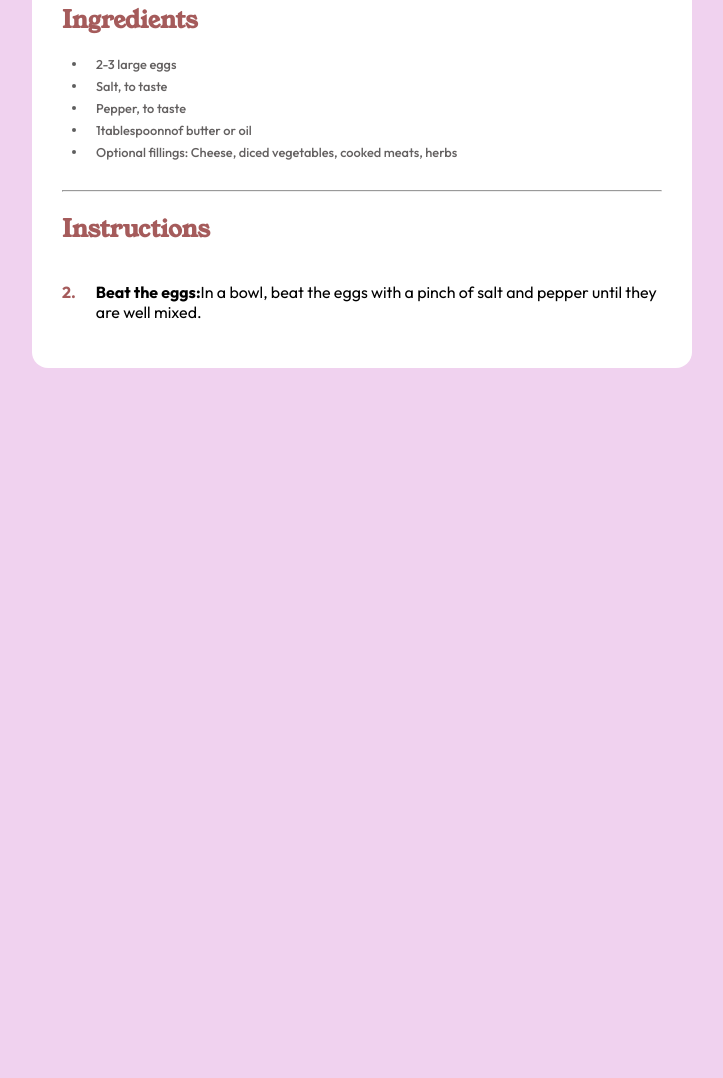
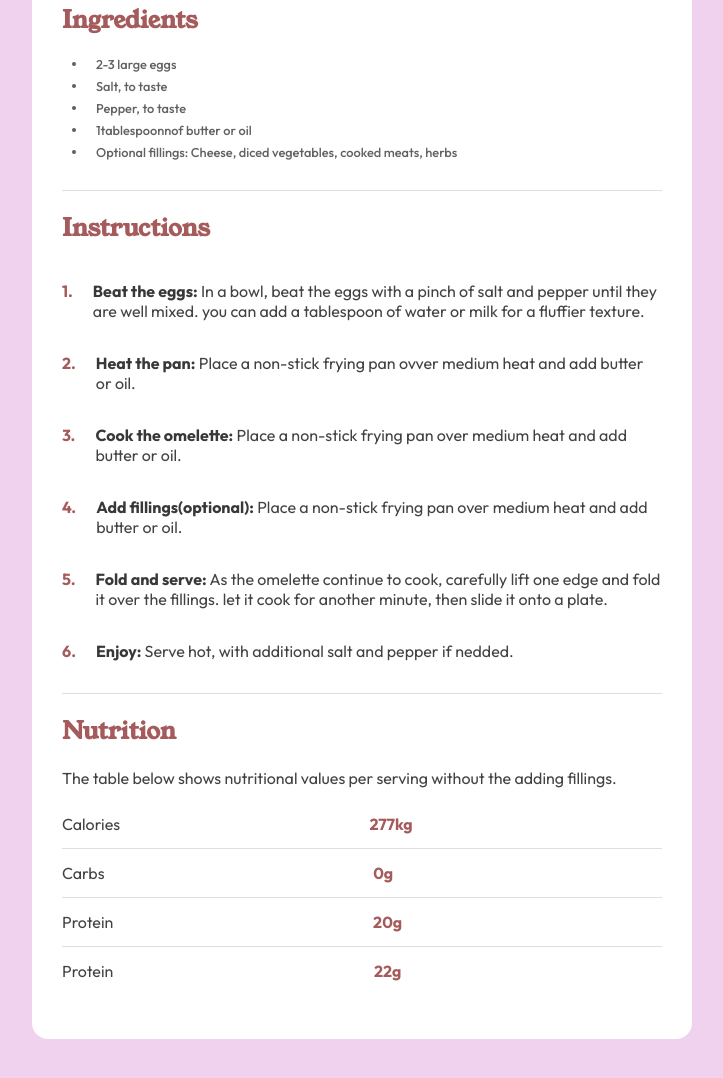
Before and after one commit to iuryamorimDev/recipe-page, a plain HTML site: page index.html in a window 1280 px wide. Shown: the part 738-1816 px from the top of the page, without its empty margins (278-1001 px from the left). Before the commit the page ends 1106 px from the top, so only its background shows below. Drawn offline with Linux system fonts and the light colour scheme.

Commit message:
project done

```diff
--- a/index.html
+++ b/index.html
@@ -37,18 +37,61 @@
           <li>1tablespoonnof butter or oil</li>
           <li>Optional fillings: Cheese, diced vegetables, cooked meats, herbs</li>
         </ul>
-        <hr>
+        <!-- <hr> -->
         <div class="conteudo-2">
           <h2 class="title">Instructions</h2>
           <ul>
+            <p class="red-bold paddi">1.</p>
+            <li>
+              <p><span class="font-black-title">Beat the eggs:</span> In a bowl, beat the eggs with a pinch of salt and pepper until they are well mixed. you can add a tablespoon of water or milk for a fluffier texture.</p>
+            </li>
+
+          </ul>
+          <ul>
             <p class="red-bold paddi">2.</p>
             <li>
-              <p><span class="font-black-title">Beat the eggs:</span>In a bowl, beat the eggs with a pinch of salt and pepper until they are well mixed. </p>
+              <p><span class="font-black-title">Heat the pan:</span> Place a non-stick frying pan ovver medium heat and add butter or oil.</p>
             </li>
           </ul>
+          <ul>
+            <p class="red-bold paddi">3.</p>
+            <li>
+              <p><span class="font-black-title">Cook the omelette:</span> Place a non-stick frying pan over medium heat and add butter or oil.</p>
+            </li>
+          </ul>
+          <ul>
+            <p class="red-bold paddi">4.</p>
+            <li>
+              <p><span class="font-black-title">Add fillings(optional):</span> Place a non-stick frying pan over medium heat and add butter or oil.</p>
+            </li>
+
+          </ul>
+          <ul>
+            <p class="red-bold paddi">5.</p>
+            <li>
+              <p><span class="font-black-title">Fold and serve:</span> As the omelette continue to cook, carefully lift one edge and fold it over the fillings. let it cook for another minute, then slide it onto a plate.</p>
+            </li>
+          </ul>
+          <ul>
+            <p class="red-bold paddi">6.</p>
+            <li>
+              <p><span class="font-black-title">Enjoy:</span> Serve hot, with additional salt and pepper if nedded.</p>
+            </li>
+          </ul>
+        </div>
+        <div class="conteudo-3">
+          <h2 class="title">Nutrition</h2>
+          <p class="cor-geral">The table below shows nutritional values per serving without the adding fillings.</p>
+          <ul class="last-list">
+            <li><span class="cor-geral">Calories</span><span class="red-bold paddi">277kg</span></li>
+            <li><span class="cor-geral">Carbs</span><span class="red-bold paddi">0g</span></li>
+            <li><span class="cor-geral">Protein</span><span class="red-bold paddi">20g</span></li>
+            <li><span class="cor-geral">Protein</span><span class="red-bold paddi">22g</span></li>
+
+          </ul>
+        </div>
 
 
-        </div>
 
 
       </div>
--- a/style.css
+++ b/style.css
@@ -8,8 +8,7 @@ body {
   background-color: rgba(224, 160, 221, 0.466);
   font-family: "Outfit", sans-serif;
 }
-ul,
-li {
+ul {
   padding: 0px;
   margin: 0px;
   list-style: none;
@@ -43,6 +42,7 @@ img {
   align-items: center;
   justify-items: center;
   border-radius: 0px 0px 16px 16px;
+  margin-bottom: 80px;
 }
 .font {
   font-size: 2em;
@@ -93,7 +93,8 @@ img {
   padding-right: 4px;
 }
 .list-2 {
-  margin-bottom: 30px;
+  padding-bottom: 30px;
+  border-bottom: 1px solid rgba(173, 154, 154, 0.342);
 }
 .list-2 li {
   padding-left: 30px;
@@ -125,7 +126,7 @@ img {
 }
 .font-black-title {
   font-weight: 700;
-  color: black;
+  color: rgba(0, 0, 0, 0.781);
   font-size: 1em;
 }
 .red-bold {
@@ -136,11 +137,37 @@ img {
   display: flex;
   gap: 20px;
 }
+.conteudo-2 ul:last-child {
+  padding-bottom: 16px;
+  border-bottom: 1px solid rgba(173, 154, 154, 0.342);
+}
+.conteudo-2 li {
+  color: rgba(0, 0, 0, 0.74);
+}
+.cor-geral {
+  color: rgba(0, 0, 0, 0.74);
+}
+.last-list li {
+  display: grid;
+  align-items: center;
+  grid-template-columns: auto auto;
+  border-bottom: 1px solid rgba(173, 154, 154, 0.342);
+  padding-bottom: 14px;
+  margin-bottom: 14px;
+}
+.last-list li:first-child {
+  padding-top: 10px;
+}
+.last-list li:last-child {
+  border-bottom: none;
+}
+
 @media (max-width: 600px) {
   .container {
     max-width: 100%;
     margin-top: 0px;
     border-radius: 0px;
+    margin-bottom: 0px;
   }
   img {
     border-radius: 0px;
```
